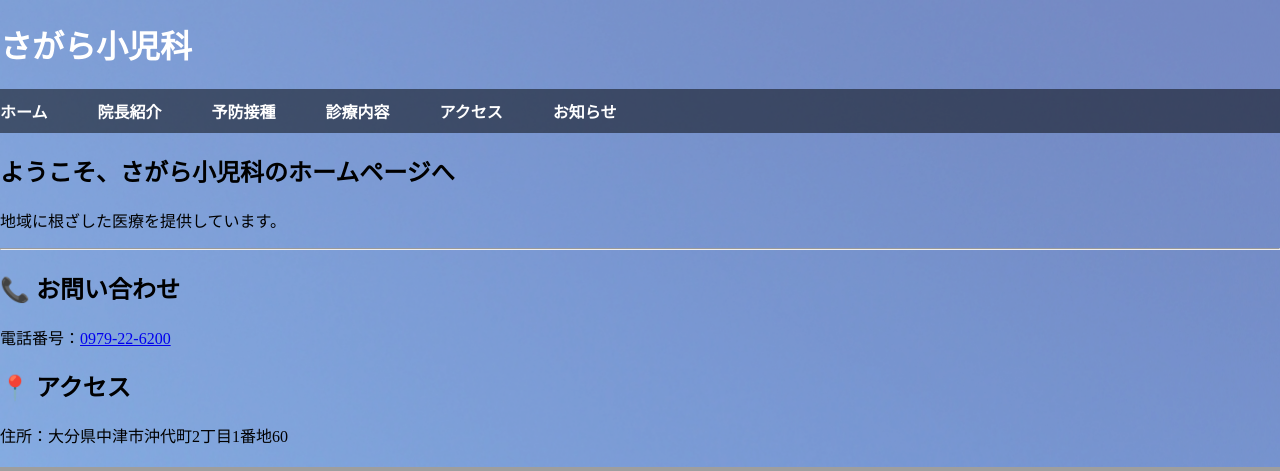
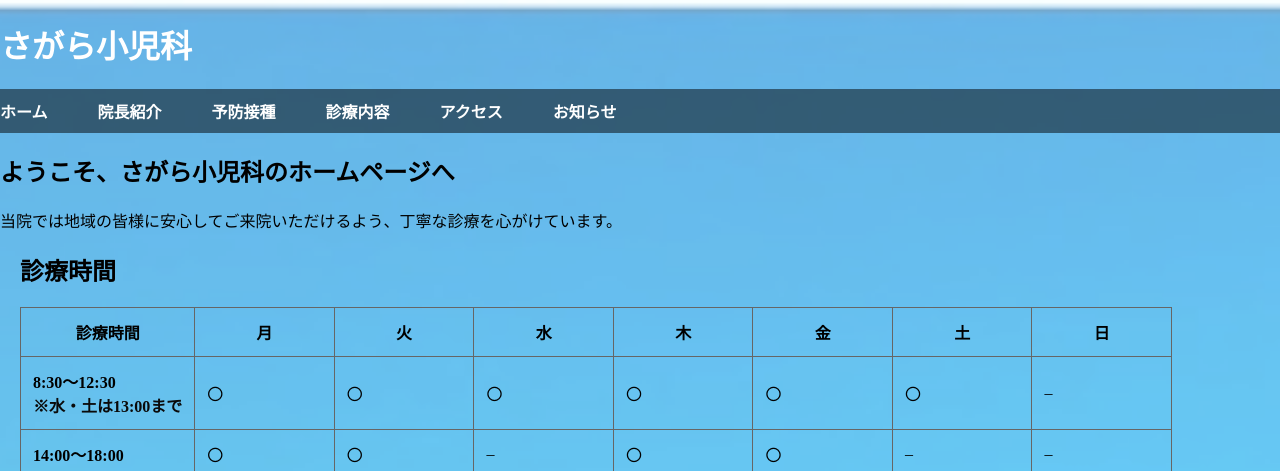
Before and after one commit to Shoitiro/sagara-clinic, a Django app: page / in a window 1280 px wide. Shown: the top 471 px of the page. Run offline with Django 5.2, Linux system fonts and the light colour scheme; grey boxes are pictures that could not be loaded.

Commit message:
病院ホームページの更新：デザインと電話リンクを修正

```diff
--- a/hospital_site/main/static/css/style.css
+++ b/hospital_site/main/static/css/style.css
@@ -38,7 +38,7 @@ button:hover {
 }
 
 body {
-  background-image: url("../images/3412435_m.jpg");
+  background-image: url("../images/image0.jpeg");
   background-size: cover;
   background-position: center top;
   background-repeat: no-repeat;
@@ -125,3 +125,47 @@ body::before {
   background-color: rgba(255,255,255,0.4); /* 明るさ調整 */
   z-index: -1;
 }
+.hours-table {
+  width: 90%;
+  border-collapse: collapse;
+  margin-top: 1em;
+}
+
+.hours-table th {
+  font-weight: bold;
+  background-color: transparent; /* ← 背景色を消す */
+}
+
+.hours-table td:first-child {
+  font-weight: bold;
+  background-color: transparent;
+}
+
+.hours-table small {
+  font-size: 1em;
+  color: #0a0a0a;
+}
+
+.hours-table th,
+.hours-table td {
+  border: 1px solid #666; /* 濃いグレーで視認性を保つ */
+  border-collapse: collapse;
+}
+.hours-table th,
+.hours-table td {
+  padding: 12px;
+  font-size: 16px;
+}
+
+.hours-table {
+  margin-left: 20px;
+}
+
+.hours-table th:first-child,
+.hours-table td:first-child {
+  width: 120px; /* ← ここで幅を調整。100〜140pxあたりが目安 */
+  white-space: nowrap; /* 改行を防ぐ（必要なら） */
+}
+.clinic-hours h2 {
+  margin-left: 20px; /* ← 数値を調整して自然な位置に */
+}
--- a/hospital_site/main/templates/main/facility.html
+++ b/hospital_site/main/templates/main/facility.html
@@ -4,5 +4,8 @@
 
 {% block content %}
 <h2>予防接種</h2>
-<p>ここに予防接種の情報を掲載します。</p>
+<p>予防接種に関しては個別の案件に対して細やかに対応いたします。</p>
+<p>詳しくは看護師にお尋ねください。</p>
+<p>お電話でのご相談も受け付けております。</p>
+<p>お問い合わせ：<a href="tel:0979-22-6200">0979-22-6200</a></p>
 {% endblock %}
--- a/hospital_site/main/templates/main/home.html
+++ b/hospital_site/main/templates/main/home.html
@@ -18,8 +18,42 @@
 {% block content %}
 
 <h2>ようこそ、さがら小児科のホームページへ</h2>
-<p>地域に根ざした医療を提供しています。</p>
-
+<p>当院では地域の皆様に安心してご来院いただけるよう、丁寧な診療を心がけています。</p>
+  <section class="clinic-hours">
+    <h2>診療時間</h2>
+    <table class="hours-table">
+      <tr>
+        <th>診療時間</th>
+        <th>月</th>
+        <th>火</th>
+        <th>水</th>
+        <th>木</th>
+        <th>金</th>
+        <th>土</th>
+        <th>日</th>
+      </tr>
+      <tr>
+        <td>8:30〜12:30<br><small>※水・土は13:00まで</small></td>
+        <td>〇</td>
+        <td>〇</td>
+        <td>〇</td>
+        <td>〇</td>
+        <td>〇</td>
+        <td>〇</td>
+        <td>–</td>
+      </tr>
+      <tr>
+        <td>14:00〜18:00</td>
+        <td>〇</td>
+        <td>〇</td>
+        <td>–</td>
+        <td>〇</td>
+        <td>〇</td>
+        <td>–</td>
+        <td>–</td>
+      </tr>
+    </table>
+  </section>
 <hr>
 
 <h2>📞 お問い合わせ</h2>
```
Also changed, not shown: hospital_site/hospital_site/settings.py (+7 -1 lines), hospital_site/main/static/images/image0.jpeg (added).
